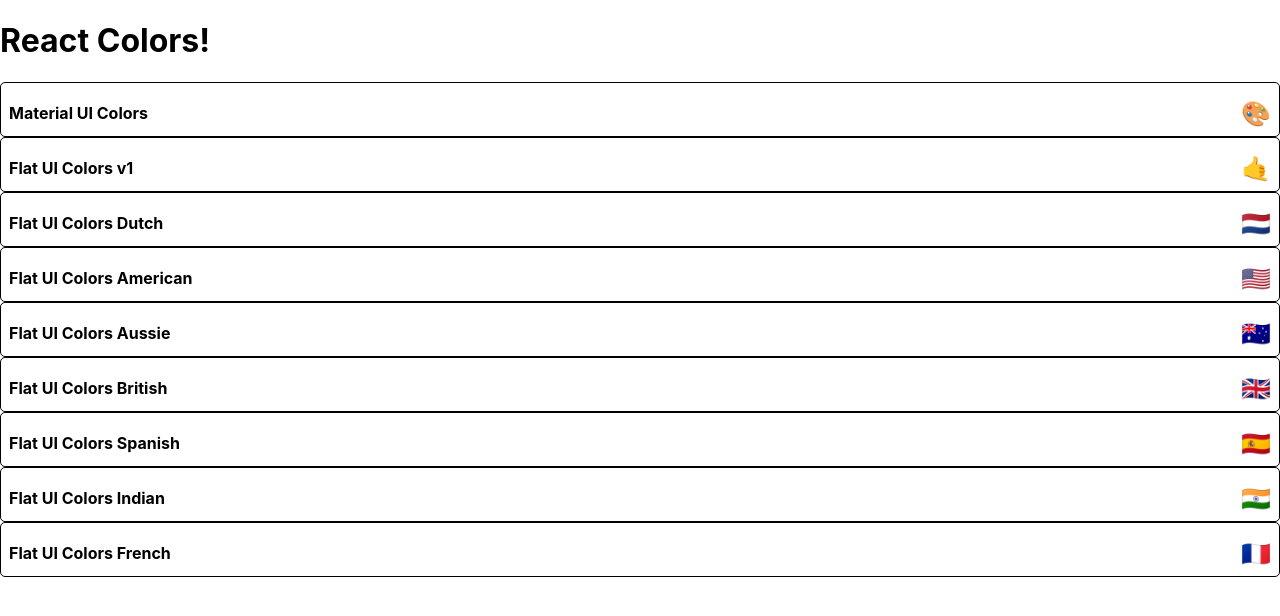
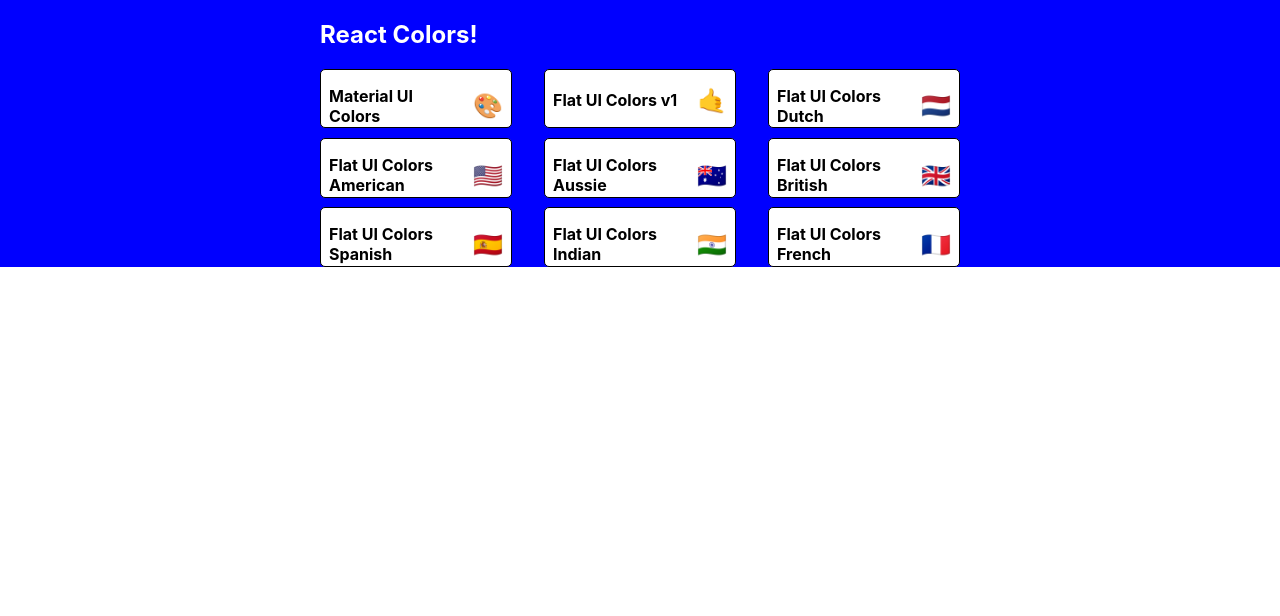
Before and after one commit to RyanEllingson/react-color-app, a React (Create React App) app: page / in a window 1280 px wide. Shown: the top 616 px of the page. Built offline with nearby package versions, Linux system fonts and the light colour scheme.

Commit message:
start styling PaletteList

```diff
--- a/src/PaletteList.js
+++ b/src/PaletteList.js
@@ -1,19 +1,58 @@
 import React, {Component} from "react";
 import {Link} from "react-router-dom";
+import {withStyles} from "@material-ui/styles";
 import MiniPalette from "./MiniPalette";
+
+const styles = {
+    root: {
+        backgroundColor: "blue",
+        height: "100%",
+        display: "flex",
+        alignItems: "flex-start",
+        justifyContent: "center"
+    },
+    container: {
+        width: "50%",
+        display: "flex",
+        alignItems: "flex-start",
+        flexDirection: "column",
+        flexWrap: "wrap"
+    },
+    nav: {
+        display: "flex",
+        width: "100%",
+        justifyContent: "space-between",
+        color: "white"
+    },
+    palettes: {
+        boxSizing: "border-box",
+        width: "100%",
+        display: "grid",
+        gridTemplateColumns: "repeat(3, 30%)",
+        gridGap: "5%"
+    }
+}
 
 class PaletteList extends Component {
     render() {
-        const {palettes} = this.props;
+        const {palettes, classes} = this.props;
         return (
-            <div>
-                <h1>React Colors!</h1>
-                {palettes.map(palette => {
-                    return <MiniPalette {...palette} />
-                })}
+            <div className={classes.root}>
+                <div className={classes.container}>
+                    <nav className={classes.nav}>
+                        <h1>React Colors!</h1>
+                    </nav>
+                    <div className={classes.palettes}>
+                        {palettes.map(palette => {
+                            return <MiniPalette {...palette} />;
+                        })}
+                    </div>
+                </div>
+
+
             </div>
         )
     }
 }
 
-export default PaletteList;
+export default withStyles(styles)(PaletteList);
```
